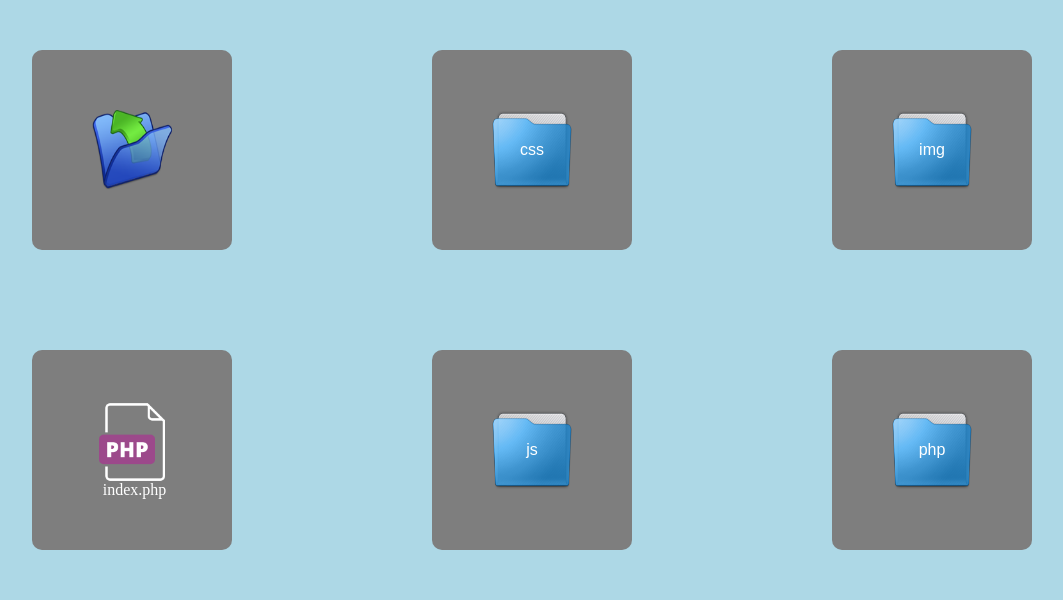
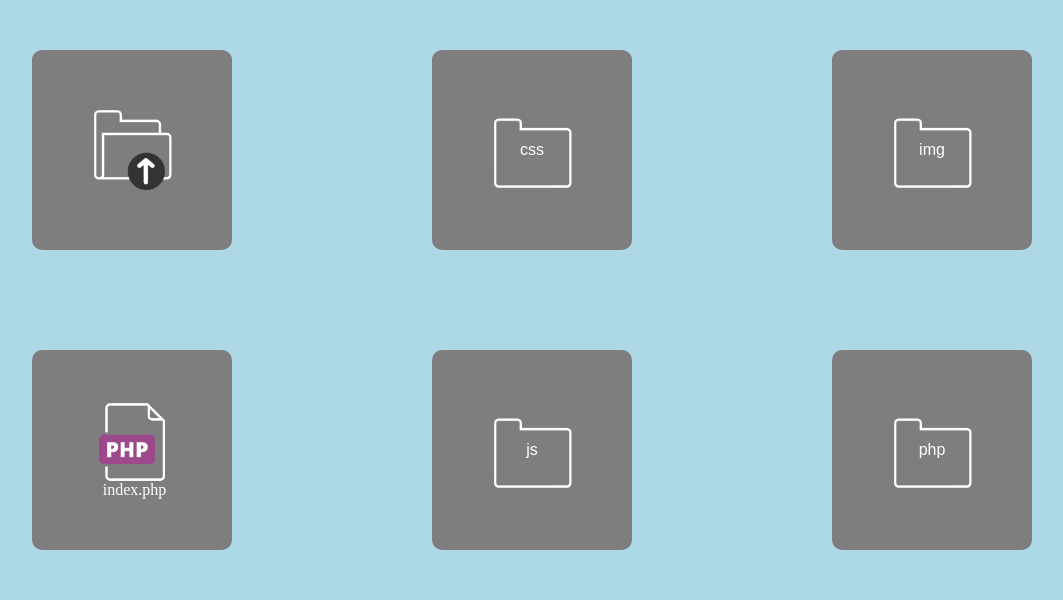
Before and after one commit to r0m21/explorateur-de-fichier, a PHP site: page /index.php in a window 1280 px wide. Shown: the part 200-800 px from the top of the page, without its empty margins (108-1171 px from the left). Run offline with PHP 8.4, Linux system fonts and the light colour scheme.

Commit message:
Modification des liens images sur index.php

```diff
--- a/index.php
+++ b/index.php
@@ -25,7 +25,7 @@
             {
 ?>
         <div class="box">
-            <img class="dossier taille-image" src="img/folder.png" alt="Dossier">
+            <img class="dossier taille-image" src="img/icon-folder.png" alt="Dossier">
             <a class="dossier textdecoration-none" href="index.php?dossier=<?php echo $folder ?>"><?php echo $filename ?></a>
         </div>
 <?php
@@ -33,7 +33,7 @@
                 {
 ?>
                 <div class="box">
-                    <img class="dossier taille-image" src="img/parentfolder.png" alt="Fichier">
+                    <img class="dossier taille-image" src="img/icon-parent-folder.png" alt="Fichier">
                     <a class="dossierparent textdecoration-none" href="index.php?dossier=<?php echo $folder ?>"></a>
                 </div>
 <?php                }
```
